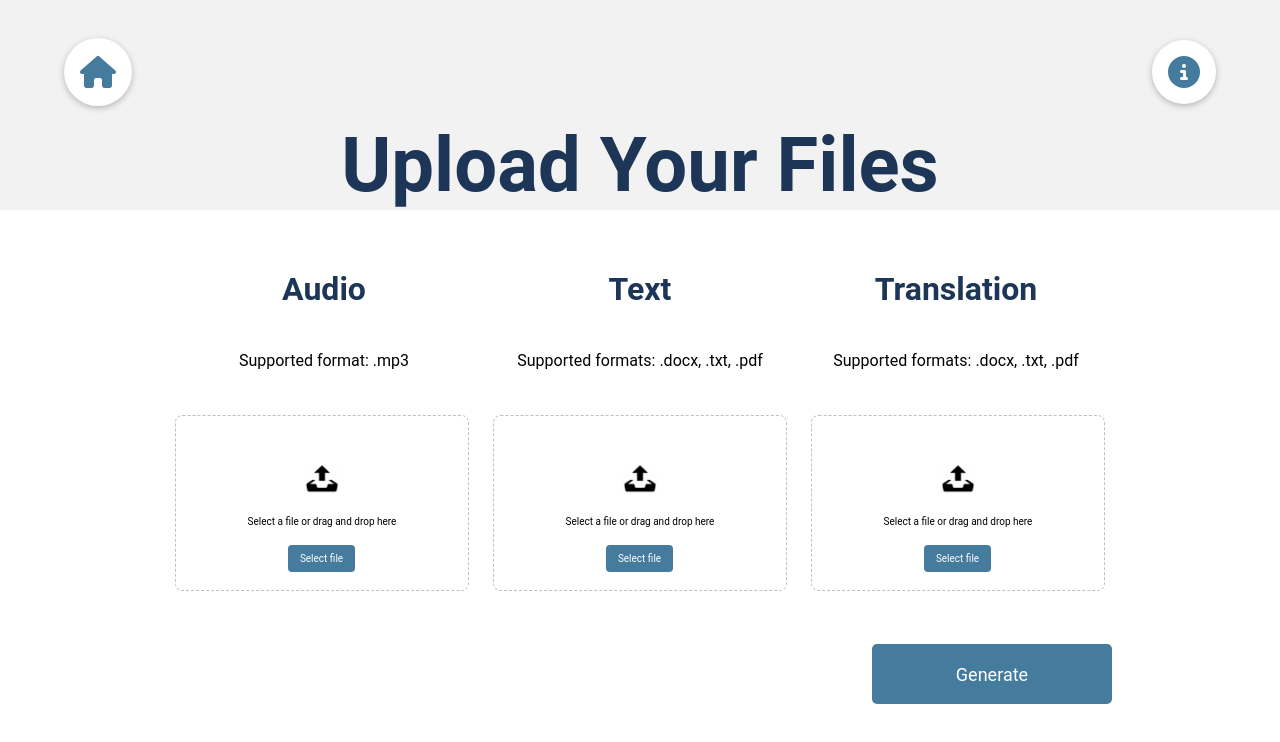
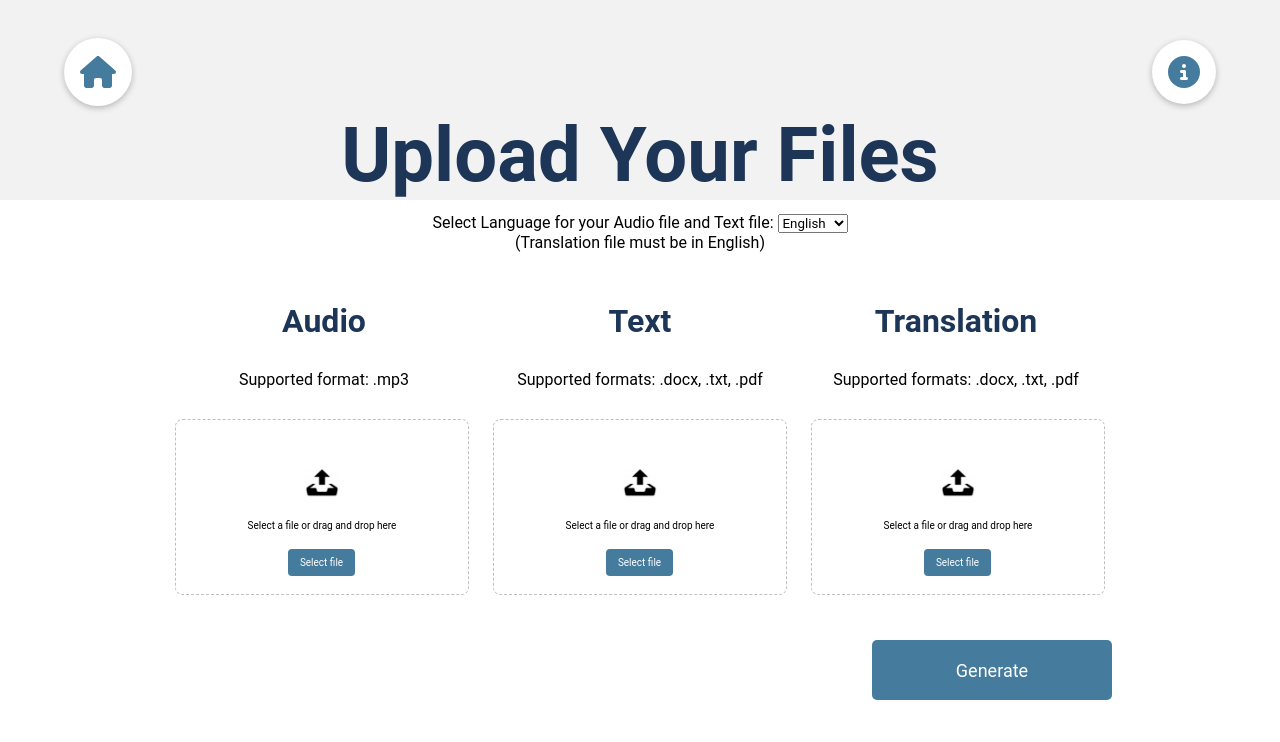
Before and after one commit to SyncTalk/synctalk, a React (Create React App) app in the folder frontend/synctalk/: page /upload in a window 1280 px wide. Shown: the top 742 px of the page. Built offline with nearby package versions, Linux system fonts and the light colour scheme.

Commit message:
add select language feature

```diff
--- a/frontend/synctalk/src/pages/UploadPage/UploadPage.css
+++ b/frontend/synctalk/src/pages/UploadPage/UploadPage.css
@@ -1,12 +1,12 @@
 .upload-title {
-  padding-top: 120px;
+  padding-top: 110px;
   background-color: #f2f2f2;
   font-weight: bold;
 }
 
 .subtitle {
   display: flex;
-  margin-top: 60px;
+  margin-top: 50px;
   justify-content: center;
   font-size: 32px;
   font-weight: bold;
@@ -24,14 +24,14 @@
 }
 
 .upload-instrument {
-  margin-top: 43px;
+  margin-top: 30px;
   display: flex;
   justify-content: center;
 }
 
 .upload-square {
-  margin-top: 45px;
-  padding-bottom: 18px;
+  margin-top: 30px;
+  padding-bottom: 10px;
   display: flex;
   justify-content: center;
 }
@@ -70,3 +70,7 @@ input[type="file"] {
   border-radius: 4px;
   color: #fff;
 }
+
+.language-select {
+  text-align: center;
+}
--- a/frontend/synctalk/src/pages/UploadPage/UploadPage.js
+++ b/frontend/synctalk/src/pages/UploadPage/UploadPage.js
@@ -10,6 +10,7 @@ const UploadPage = () => {
   const [selectedMp3FileName, setSelectedMp3FileName] = useState("");
   const [selectedDocxTxtFileName1, setSelectedDocxTxtFileName1] = useState("");
   const [selectedDocxTxtFileName2, setSelectedDocxTxtFileName2] = useState("");
+  const [selectedLanguage, setSelectedLanguage] = useState("");
 
   const handleMp3FileSelect = (event) => {
     const file = event.target.files[0];
@@ -19,6 +20,10 @@ const UploadPage = () => {
     } else {
       alert("Please select a valid mp3 file");
     }
+  };
+
+  const handleLanguageSelect = (event) => {
+    setSelectedLanguage(event.target.value);
   };
 
   const isDocxOrTxtOrPdfFile = (file) => {
@@ -92,6 +97,7 @@ const UploadPage = () => {
       formData.append("mp3File", selectedMp3File);
       formData.append("docxTxtFile1", selectedDocxTxtFile1);
       formData.append("docxTxtFile2", selectedDocxTxtFile2);
+      formData.append("language", selectedLanguage);
 
       axios
         .post("/upload", formData, {
@@ -112,8 +118,23 @@ const UploadPage = () => {
 
   return (
     <div>
-      {/* <div className="nav-bar"></div> */}
       <div className="title upload-title">Upload Your Files</div>
+      <div className="language-select">
+        <label htmlFor="language">
+          Select Language for your Audio file and Text file:{" "}
+        </label>
+        <select
+          id="language"
+          value={selectedLanguage}
+          onChange={handleLanguageSelect}
+        >
+          <option value="en">English</option>
+          <option value="cn">Chinese</option>
+          <option value="fr">French</option>
+          {/* Other Languages */}
+        </select>
+        <div>(Translation file must be in English)</div>
+      </div>
       <div className="subtitle">
         <div className="three-part">Audio</div>
         <div className="three-part">Text</div>
```
